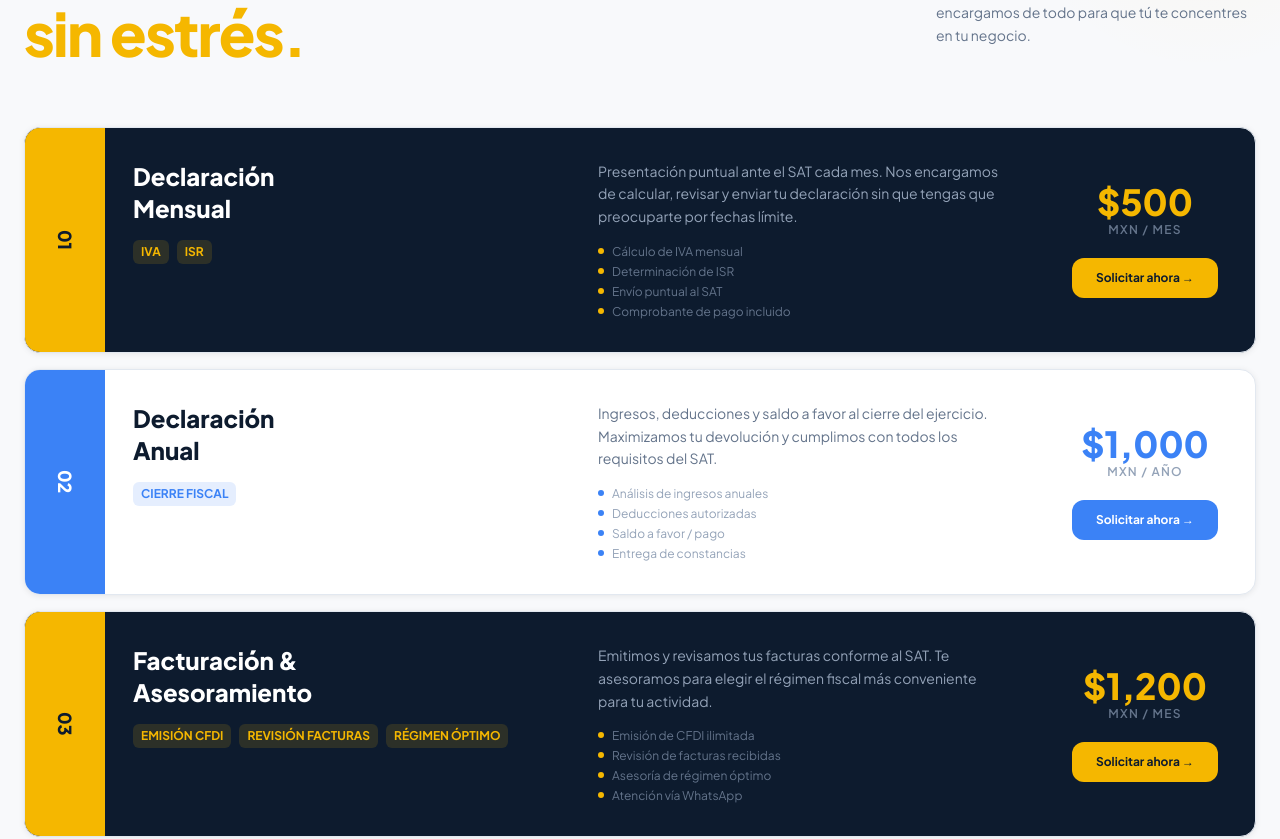
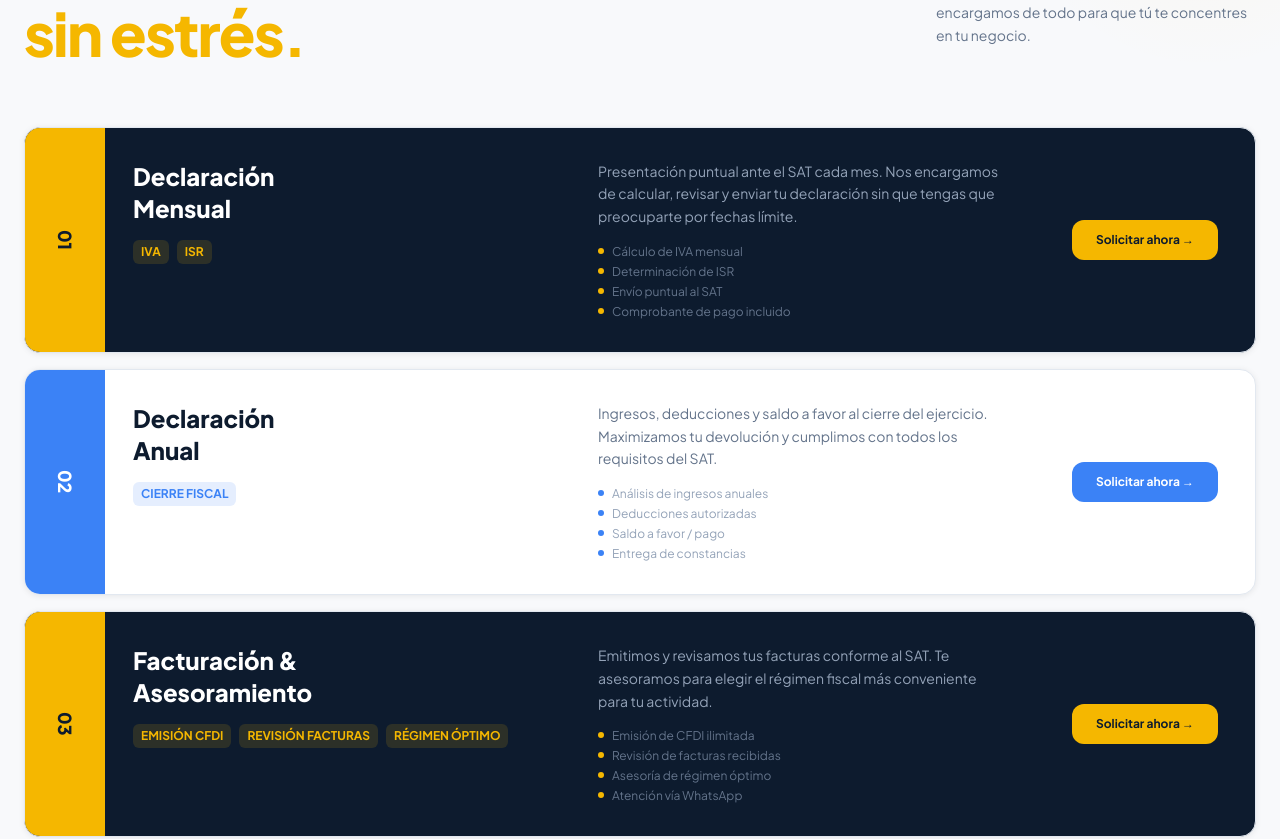
Before and after one commit to BlaKCronic/Society, a React (Vite) app: page / in a window 1280 px wide. Shown: the part 3466-4305 px from the top of the page. Built offline with nearby package versions, Linux system fonts and the light colour scheme.

Commit message:
añadido - dark mode

```diff
--- a/src/components/AccountingServices.jsx
+++ b/src/components/AccountingServices.jsx
@@ -8,8 +8,6 @@
     tags: ['IVA', 'ISR'],
     description:
       'Presentación puntual ante el SAT cada mes. Nos encargamos de calcular, revisar y enviar tu declaración sin que tengas que preocuparte por fechas límite.',
-    price: '500',
-    unit: 'MXN / MES',
     accent: '#f5b700',
     bg: '#0d1b2e',
     features: [
@@ -26,8 +24,6 @@
     tags: ['CIERRE FISCAL'],
     description:
       'Ingresos, deducciones y saldo a favor al cierre del ejercicio. Maximizamos tu devolución y cumplimos con todos los requisitos del SAT.',
-    price: '1,000',
-    unit: 'MXN / AÑO',
     accent: '#3b82f6',
     bg: '#fff',
     features: [
@@ -44,8 +40,6 @@
     tags: ['EMISIÓN CFDI', 'REVISIÓN FACTURAS', 'RÉGIMEN ÓPTIMO'],
     description:
       'Emitimos y revisamos tus facturas conforme al SAT. Te asesoramos para elegir el régimen fiscal más conveniente para tu actividad.',
-    price: '1,200',
-    unit: 'MXN / MES',
     accent: '#f5b700',
     bg: '#0d1b2e',
     features: [
@@ -66,7 +60,6 @@
       className="py-24 relative overflow-hidden"
       style={{ backgroundColor: 'var(--bg-secondary)' }}
     >
-      {/* Decorative background */}
       <div
         className="absolute top-0 right-0 w-96 h-96 opacity-5 pointer-events-none"
         style={{
@@ -78,7 +71,6 @@
 
       <div className="max-w-7xl mx-auto px-6 relative">
 
-        {/* Header */}
         <div className="flex flex-col md:flex-row md:items-end md:justify-between gap-6 mb-16">
           <div>
             <span
@@ -116,7 +108,6 @@
           </div>
         </div>
 
-        {/* Cards */}
         <div className="space-y-4">
           {services.map((svc) => {
             const isDarkCard = svc.bg === '#0d1b2e'
@@ -143,7 +134,6 @@
               >
                 <div className="grid md:grid-cols-[80px_1fr_1fr_220px]">
 
-                  {/* Number */}
                   <div
                     className="hidden md:flex items-center justify-center"
                     style={{ backgroundColor: svc.accent }}
@@ -162,7 +152,6 @@
                     </span>
                   </div>
 
-                  {/* Title */}
                   <div className="px-7 py-8">
                     <h3
                       className="text-2xl font-black whitespace-pre-line"
@@ -191,7 +180,6 @@
                     </div>
                   </div>
 
-                  {/* Description */}
                   <div className="px-7 py-8">
                     <p
                       className="text-sm leading-relaxed mb-4"
@@ -227,28 +215,7 @@
                     </ul>
                   </div>
 
-                  {/* Price */}
-                  <div className="px-8 py-8 flex flex-col justify-center items-center gap-5">
-                    <div className="text-center">
-                      <div
-                        className="text-4xl font-black"
-                        style={{ color: svc.accent }}
-                      >
-                        ${svc.price}
-                      </div>
-
-                      <div
-                        className="text-xs font-semibold tracking-widest"
-                        style={{
-                          color: isDarkCard
-                            ? '#64748b'
-                            : 'var(--text-muted)',
-                        }}
-                      >
-                        {svc.unit}
-                      </div>
-                    </div>
-
+                  <div className="px-8 py-8 flex justify-center items-center">
                     <a
                       href="#contacto"
                       className="px-6 py-3 rounded-xl text-xs font-bold transition-all hover:opacity-90"
```
